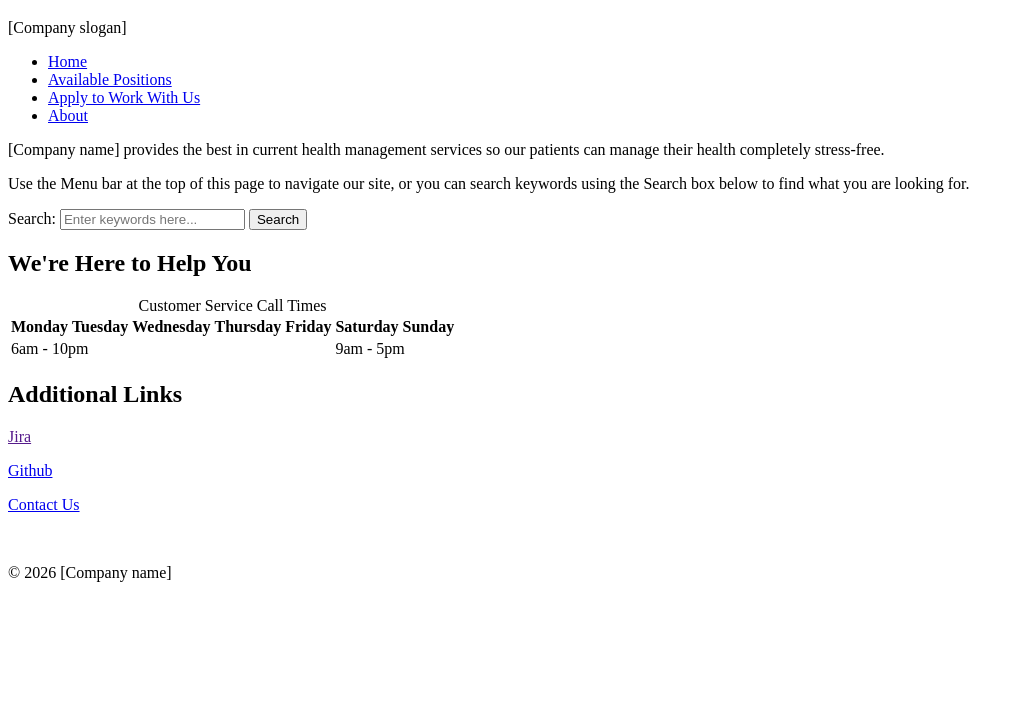
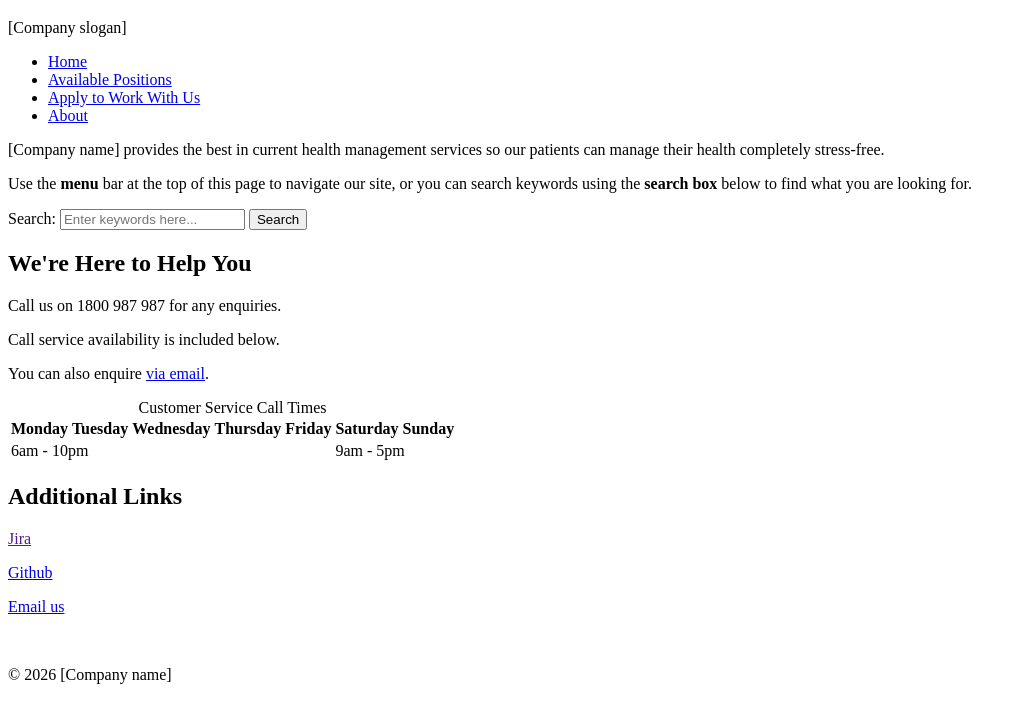
Before and after one commit to 104667483/Assignment-1, a plain HTML site: page index.html in a window 1280 px wide. Shown: the part 87-800 px from the top of the page, without its empty margins (0-1021 px from the left). Drawn offline with Linux system fonts and the light colour scheme.

Commit message:
Add additional details to customer service section for increased usefulness

```diff
--- a/index.html
+++ b/index.html
@@ -26,8 +26,8 @@
 
         <p>[Company name] provides the best in current health management services so our patients
             can manage their health completely stress-free.</p><!--Feel free to improve this company description-->
-        <p>Use the Menu bar at the top of this page to navigate our site, or you can search
-            keywords using the Search box below to find what you are looking for.</p> <!--Explaining in simple terms for accessibility for elderly users etc.-->
+        <p>Use the <strong>menu</strong> bar at the top of this page to navigate our site, or you can search
+            keywords using the <strong>search box</strong> below to find what you are looking for.</p> <!--Explaining in simple terms for accessibility for elderly users etc.-->
     </header>
 
     <form method="get">
@@ -38,6 +38,9 @@
 
     <section aria-labelledby="customerservice"><!--For accessibility-->
     <h2 id="customerservice">We're Here to Help You</h2>
+    <p>Call us on 1800 987 987 for any enquiries.</p>
+    <p>Call service availability is included below.</p>
+    <p>You can also enquire <a href="mailto:contact@[Company name].com">via email</a>.</p>
     <table>
         <caption>Customer Service Call Times</caption>
         <thead>
@@ -64,7 +67,7 @@
         <h2>Additional Links</h2>
         <p><a href="">Jira</a></p> <!--Add later-->
         <p><a href="https://github.com/104667483/Assignment-1">Github</a></p>
-        <p><a href="mailto:contact@[Company name].com">Contact Us</a></p>
+        <p><a href="mailto:contact@[Company name].com">Email us</a></p>
         <br>
         <p>&copy; 2026 [Company name]</p>
     </footer>
```
